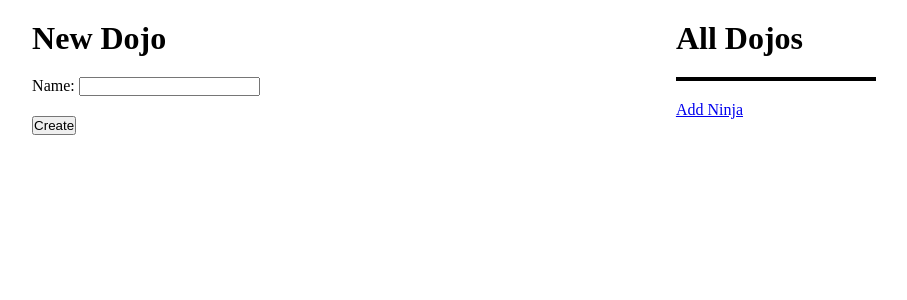
After one commit to mjstafford/Python, a Flask app: page /dojos in a window 1280 px wide. The commit adds this page. Shown: the top 300 px of the page, without its empty margins (186-1093 px from the left). Run offline with Flask 2, Linux system fonts and the light colour scheme; data that the repository does not hold is empty.

Commit message:
find_all method complete, dojo page complete

```diff
--- a/flask_mysql/assignments/dojos_and_ninjas_flask_mySQL/app/__init__.py
+++ b/flask_mysql/assignments/dojos_and_ninjas_flask_mySQL/app/__init__.py
@@ -1,3 +1,3 @@
-from flask import flask
+from flask import Flask
 app = Flask(__name__)
 app.secret_key = "123"
--- /dev/null
+++ b/flask_mysql/assignments/dojos_and_ninjas_flask_mySQL/app/controllers/dojos_controller.py
@@ -0,0 +1,11 @@
+from flask import Flask, render_template, redirect, request
+from app import app
+from app.models.dojo import Dojo
+
+@app.route("/dojos")
+def dojo_page():
+    all_dojos = []
+    dojos_result =  Dojo.find_all() #returns a list of objects (not classes)
+    for dojo in dojos_result:
+        all_dojos.append(Dojo(dojo))
+    return render_template('dojo.html', dojos=all_dojos)
--- /dev/null
+++ b/flask_mysql/assignments/dojos_and_ninjas_flask_mySQL/app/models/dojo.py
@@ -0,0 +1,15 @@
+from app.config.mysqlconnection import connectToMySQL
+
+DATABASE = "dojos_and_ninjas_schema"
+
+class Dojo:
+    def __init__(self, data):
+        self.id = data["id"]
+        self.name = data["name"]
+        self.created_at = data["created_at"]
+        self.updated_at = data["updated_at"]
+
+    @classmethod
+    def find_all(cls):
+        query = "SELECT * from dojos"
+        return connectToMySQL(DATABASE).query_db(query)
--- a/flask_mysql/assignments/dojos_and_ninjas_flask_mySQL/app/static/css/style.css
+++ b/flask_mysql/assignments/dojos_and_ninjas_flask_mySQL/app/static/css/style.css
@@ -3,3 +3,32 @@
     padding: 0;
     box-sizing: border-box;
 }
+
+/* dojos page */
+
+.columns {
+    display: flex;
+    justify-content: space-around;
+    margin: 20px 10px;
+}
+
+.columns h1 {
+    margin-bottom: 20px;
+}
+
+#left-col form>input[type='submit'] {
+    display: block;
+    margin-top: 20px;
+}
+
+#all-dojo-container {
+    border: 2px solid black;
+    margin-bottom: 20px;
+    min-width: 200px;
+}
+
+#all-dojo-container>a {
+    display: block;
+}
+
+/* #left-col>a {} */
--- /dev/null
+++ b/flask_mysql/assignments/dojos_and_ninjas_flask_mySQL/app/templates/dojo.html
@@ -0,0 +1,35 @@
+<!DOCTYPE html>
+<html lang="en">
+
+<head>
+    <meta charset="UTF-8">
+    <meta http-equiv="X-UA-Compatible" content="IE=edge">
+    <meta name="viewport" content="width=device-width, initial-scale=1.0">
+    <title>users CR App</title>
+    <link rel="stylesheet" href="{{url_for('static', filename='css/style.css') }}">
+</head>
+
+<body>
+    <div class="columns">
+        <div id="left-col">
+            <h1>New Dojo</h1>
+            <form action="/dojo/new" method="post">
+                <label for="name">Name:</label>
+                <input type="text" name="name" id="name">
+                <input type="submit" value="Create">
+            </form>
+        </div>
+
+        <div id="right-col">
+            <h1>All Dojos</h1>
+            <div id="all-dojo-container">
+                {% for dojo in dojos %}
+                <a href="dojos/{{dojo.id}}">{{dojo.name}}</a>
+                {% endfor %}
+            </div>
+            <a href="/ninjas">Add Ninja</a>
+        </div>
+    </div>
+</body>
+
+</html>
--- a/flask_mysql/assignments/dojos_and_ninjas_flask_mySQL/server.py
+++ b/flask_mysql/assignments/dojos_and_ninjas_flask_mySQL/server.py
@@ -1,4 +1,6 @@
 #needs more things
+from app import app
+from app.controllers import dojos_controller
 
 if __name__ == "__main__":
     app.run(debug=True)
```
Also changed, not shown: flask_mysql/assignments/dojos_and_ninjas_flask_mySQL/app/templates/read.html (deleted, +0 -16 lines).
